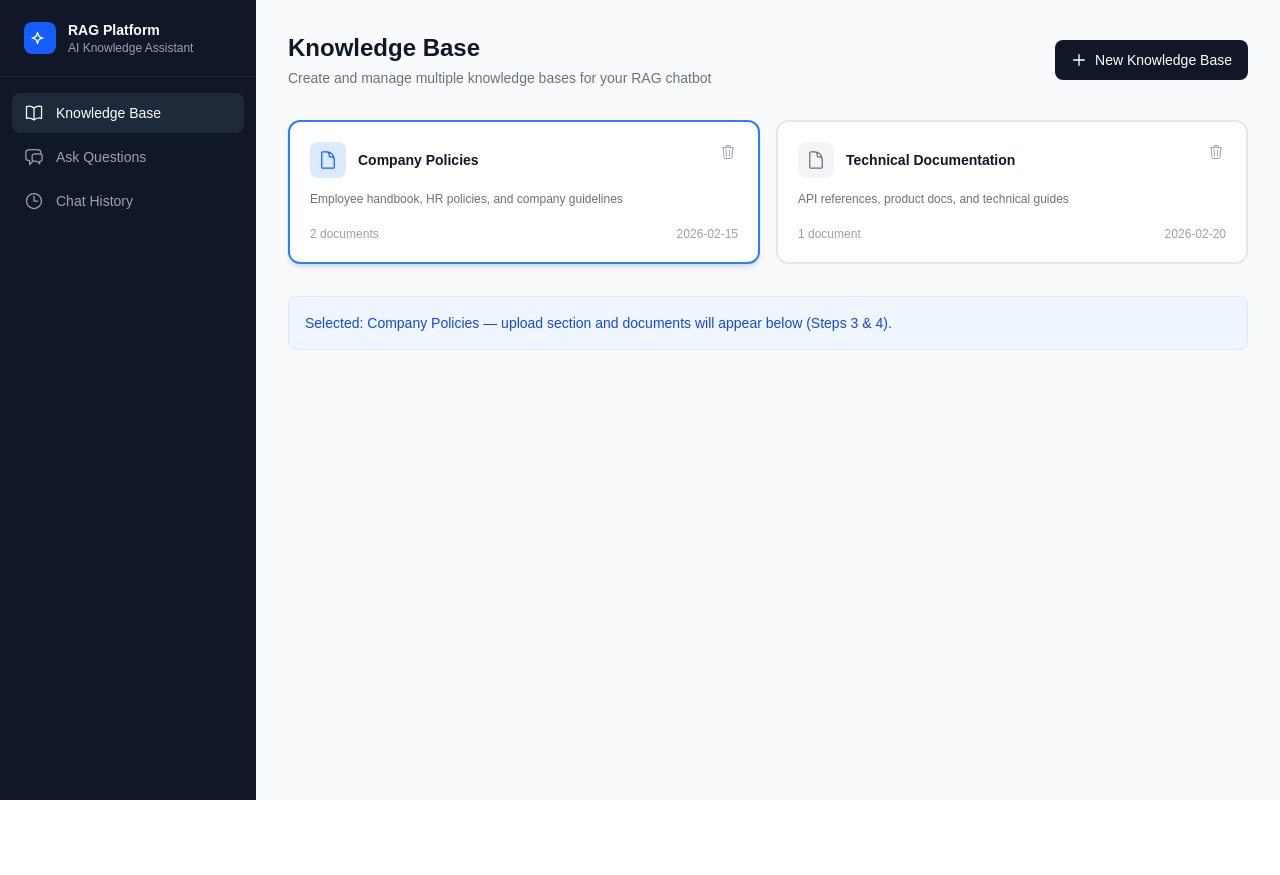
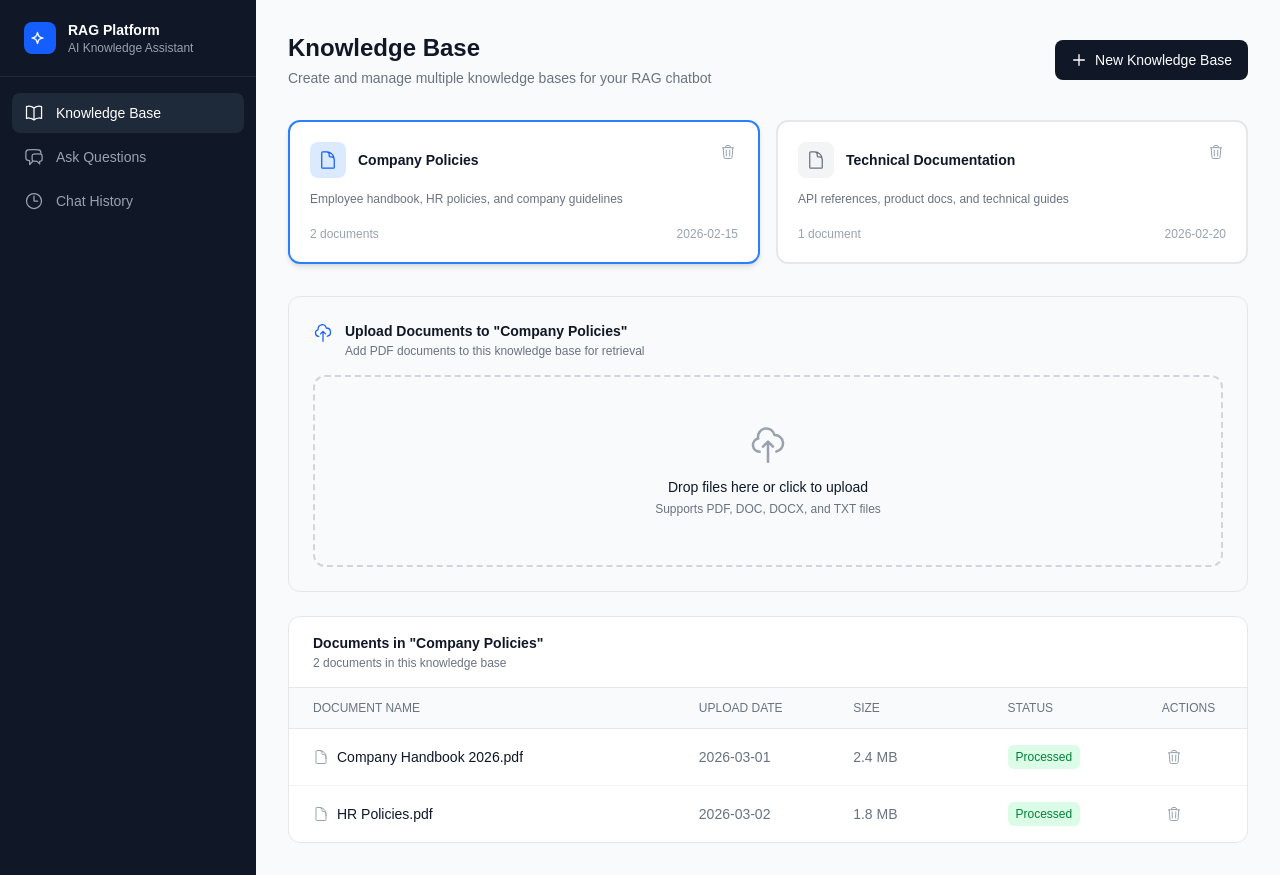
Before and after one commit to deepak35an/rag_kms, a Next.js app in the folder frontend/: page /dashboard/knowledge-base in a window 1280 px wide. Before the commit the page ends 800 px from the top, so only its background shows below. Built offline with nearby package versions, Linux system fonts and the light colour scheme.

Commit message:
doc upload and drag and drop feature. file input type, document table

```diff
--- a/frontend/app/dashboard/knowledge-base/page.tsx
+++ b/frontend/app/dashboard/knowledge-base/page.tsx
@@ -1,6 +1,6 @@
 "use client";
 
-import { useState, useEffect } from "react";
+import { useState, useEffect, useRef } from "react";
 
 interface KnowledgeBase {
   id: string;
@@ -10,7 +10,17 @@ interface KnowledgeBase {
   updatedAt: string;
 }
 
+interface Document {
+  id: string;
+  name: string;
+  uploadDate: string;
+  size: string;
+  status: "processed" | "processing" | "failed";
+  kbId: string;
+}
+
 const STORAGE_KEY = "rag_knowledge_bases";
+const DOCS_STORAGE_KEY = "rag_documents";
 
 const DEFAULT_KBS: KnowledgeBase[] = [
   {
@@ -29,16 +39,48 @@ const DEFAULT_KBS: KnowledgeBase[] = [
   },
 ];
 
+const DEFAULT_DOCS: Document[] = [
+  {
+    id: "doc-1",
+    name: "Company Handbook 2026.pdf",
+    uploadDate: "2026-03-01",
+    size: "2.4 MB",
+    status: "processed",
+    kbId: "kb-1",
+  },
+  {
+    id: "doc-2",
+    name: "HR Policies.pdf",
+    uploadDate: "2026-03-02",
+    size: "1.8 MB",
+    status: "processed",
+    kbId: "kb-1",
+  },
+  {
+    id: "doc-3",
+    name: "API Documentation.pdf",
+    uploadDate: "2026-02-20",
+    size: "3.2 MB",
+    status: "processed",
+    kbId: "kb-2",
+  },
+];
+
 export default function KnowledgeBasePage() {
   const [knowledgeBases, setKnowledgeBases] = useState<KnowledgeBase[]>([]);
+  const [documents, setDocuments] = useState<Document[]>([]);
   const [selectedId, setSelectedId] = useState<string | null>(null);
   const [showCreateModal, setShowCreateModal] = useState(false);
   const [newKBName, setNewKBName] = useState("");
   const [newKBDesc, setNewKBDesc] = useState("");
+  const [isDragging, setIsDragging] = useState(false);
+  const fileInputRef = useRef<HTMLInputElement>(null);
 
   // Load from localStorage on mount
   useEffect(() => {
     const stored = localStorage.getItem(STORAGE_KEY);
+    const storedDocs = localStorage.getItem(DOCS_STORAGE_KEY);
+
     if (stored) {
       const parsed: KnowledgeBase[] = JSON.parse(stored);
       setKnowledgeBases(parsed);
@@ -47,6 +89,13 @@ export default function KnowledgeBasePage() {
       localStorage.setItem(STORAGE_KEY, JSON.stringify(DEFAULT_KBS));
       setKnowledgeBases(DEFAULT_KBS);
       setSelectedId(DEFAULT_KBS[0].id);
+    }
+
+    if (storedDocs) {
+      setDocuments(JSON.parse(storedDocs));
+    } else {
+      localStorage.setItem(DOCS_STORAGE_KEY, JSON.stringify(DEFAULT_DOCS));
+      setDocuments(DEFAULT_DOCS);
     }
   }, []);
 
@@ -79,7 +128,65 @@ export default function KnowledgeBasePage() {
     setNewKBDesc("");
   };
 
+  const handleFileUpload = (files: FileList | null) => {
+    if (!files || !selectedId) return;
+
+    const newDocs: Document[] = Array.from(files).map((file) => ({
+      id: `doc-${Date.now()}-${Math.random()}`,
+      name: file.name,
+      uploadDate: new Date().toISOString().split("T")[0],
+      size: `${(file.size / 1024 / 1024).toFixed(1)} MB`,
+      status: "processed" as const,
+      kbId: selectedId,
+    }));
+
+    const updatedDocs = [...documents, ...newDocs];
+    setDocuments(updatedDocs);
+    localStorage.setItem(DOCS_STORAGE_KEY, JSON.stringify(updatedDocs));
+
+    // Update doc count in KB
+    const updatedKBs = knowledgeBases.map((kb) =>
+      kb.id === selectedId
+        ? { ...kb, docCount: kb.docCount + newDocs.length, updatedAt: new Date().toISOString().split("T")[0] }
+        : kb
+    );
+    setKnowledgeBases(updatedKBs);
+    localStorage.setItem(STORAGE_KEY, JSON.stringify(updatedKBs));
+  };
+
+  const handleDeleteDoc = (docId: string) => {
+    const doc = documents.find((d) => d.id === docId);
+    if (!doc) return;
+
+    const updatedDocs = documents.filter((d) => d.id !== docId);
+    setDocuments(updatedDocs);
+    localStorage.setItem(DOCS_STORAGE_KEY, JSON.stringify(updatedDocs));
+
+    // Update doc count in KB
+    const updatedKBs = knowledgeBases.map((kb) =>
+      kb.id === doc.kbId ? { ...kb, docCount: Math.max(0, kb.docCount - 1) } : kb
+    );
+    setKnowledgeBases(updatedKBs);
+    localStorage.setItem(STORAGE_KEY, JSON.stringify(updatedKBs));
+  };
+
+  const handleDragOver = (e: React.DragEvent) => {
+    e.preventDefault();
+    setIsDragging(true);
+  };
+
+  const handleDragLeave = () => {
+    setIsDragging(false);
+  };
+
+  const handleDrop = (e: React.DragEvent) => {
+    e.preventDefault();
+    setIsDragging(false);
+    handleFileUpload(e.dataTransfer.files);
+  };
+
   const selectedKB = knowledgeBases.find((kb) => kb.id === selectedId);
+  const selectedDocs = documents.filter((doc) => doc.kbId === selectedId);
 
   return (
     <div className="max-w-5xl">
@@ -157,8 +264,119 @@ export default function KnowledgeBasePage() {
 
       {/* Selected KB info */}
       {selectedKB && (
-        <div className="mt-2 p-4 bg-blue-50 border border-blue-100 rounded-lg text-sm text-blue-700">
-          <span className="font-medium">Selected:</span> {selectedKB.name} — upload section and documents will appear below (Steps 3 &amp; 4).
+        <div className="mt-8 space-y-6">
+          {/* Upload Section */}
+          <div className="bg-gray-50 rounded-xl p-6 border border-gray-200">
+            <div className="flex items-start gap-3 mb-4">
+              <svg className="w-5 h-5 text-blue-600 mt-0.5" fill="none" stroke="currentColor" viewBox="0 0 24 24">
+                <path strokeLinecap="round" strokeLinejoin="round" strokeWidth={1.5} d="M7 16a4 4 0 01-.88-7.903A5 5 0 1115.9 6L16 6a5 5 0 011 9.9M15 13l-3-3m0 0l-3 3m3-3v12" />
+              </svg>
+              <div>
+                <h3 className="font-semibold text-gray-900 text-sm">
+                  Upload Documents to &quot;{selectedKB.name}&quot;
+                </h3>
+                <p className="text-xs text-gray-500 mt-0.5">
+                  Add PDF documents to this knowledge base for retrieval
+                </p>
+              </div>
+            </div>
+
+            {/* Drag and Drop Area */}
+            <div
+              onDragOver={handleDragOver}
+              onDragLeave={handleDragLeave}
+              onDrop={handleDrop}
+              onClick={() => fileInputRef.current?.click()}
+              className={`border-2 border-dashed rounded-xl p-12 text-center cursor-pointer transition-all ${
+                isDragging
+                  ? "border-blue-500 bg-blue-50"
+                  : "border-gray-300 hover:border-blue-400 hover:bg-gray-100"
+              }`}
+            >
+              <svg className="w-10 h-10 mx-auto mb-3 text-gray-400" fill="none" stroke="currentColor" viewBox="0 0 24 24">
+                <path strokeLinecap="round" strokeLinejoin="round" strokeWidth={1.5} d="M7 16a4 4 0 01-.88-7.903A5 5 0 1115.9 6L16 6a5 5 0 011 9.9M15 13l-3-3m0 0l-3 3m3-3v12" />
+              </svg>
+              <p className="text-sm font-medium text-gray-900 mb-1">
+                Drop files here or click to upload
+              </p>
+              <p className="text-xs text-gray-500">
+                Supports PDF, DOC, DOCX, and TXT files
+              </p>
+            </div>
+            <input
+              ref={fileInputRef}
+              type="file"
+              multiple
+              accept=".pdf,.doc,.docx,.txt"
+              onChange={(e) => handleFileUpload(e.target.files)}
+              className="hidden"
+            />
+          </div>
+
+          {/* Documents List */}
+          {selectedDocs.length > 0 && (
+            <div className="bg-white rounded-xl border border-gray-200 overflow-hidden">
+              <div className="px-6 py-4 border-b border-gray-200">
+                <h3 className="font-semibold text-gray-900 text-sm">
+                  Documents in &quot;{selectedKB.name}&quot;
+                </h3>
+                <p className="text-xs text-gray-500 mt-0.5">
+                  {selectedDocs.length} document{selectedDocs.length !== 1 ? "s" : ""} in this knowledge base
+                </p>
+              </div>
+
+              {/* Table Header */}
+              <div className="px-6 py-3 bg-gray-50 border-b border-gray-200">
+                <div className="grid grid-cols-12 gap-4 text-xs font-medium text-gray-500 uppercase">
+                  <div className="col-span-5">Document Name</div>
+                  <div className="col-span-2">Upload Date</div>
+                  <div className="col-span-2">Size</div>
+                  <div className="col-span-2">Status</div>
+                  <div className="col-span-1">Actions</div>
+                </div>
+              </div>
+
+              {/* Table Body */}
+              <div className="divide-y divide-gray-100">
+                {selectedDocs.map((doc) => (
+                  <div key={doc.id} className="px-6 py-4 hover:bg-gray-50 transition-colors">
+                    <div className="grid grid-cols-12 gap-4 items-center text-sm">
+                      <div className="col-span-5 flex items-center gap-2">
+                        <svg className="w-4 h-4 text-gray-400 shrink-0" fill="none" stroke="currentColor" viewBox="0 0 24 24">
+                          <path strokeLinecap="round" strokeLinejoin="round" strokeWidth={1.5} d="M19.5 14.25v-2.625a3.375 3.375 0 00-3.375-3.375h-1.5A1.125 1.125 0 0113.5 7.125v-1.5a3.375 3.375 0 00-3.375-3.375H8.25m2.25 0H5.625c-.621 0-1.125.504-1.125 1.125v17.25c0 .621.504 1.125 1.125 1.125h12.75c.621 0 1.125-.504 1.125-1.125V11.25a9 9 0 00-9-9z" />
+                        </svg>
+                        <span className="text-gray-900 truncate">{doc.name}</span>
+                      </div>
+                      <div className="col-span-2 text-gray-500">{doc.uploadDate}</div>
+                      <div className="col-span-2 text-gray-500">{doc.size}</div>
+                      <div className="col-span-2">
+                        <span className={`inline-flex items-center px-2 py-1 rounded-md text-xs font-medium ${
+                          doc.status === "processed"
+                            ? "bg-green-100 text-green-700"
+                            : doc.status === "processing"
+                            ? "bg-yellow-100 text-yellow-700"
+                            : "bg-red-100 text-red-700"
+                        }`}>
+                          {doc.status === "processed" ? "Processed" : doc.status === "processing" ? "Processing" : "Failed"}
+                        </span>
+                      </div>
+                      <div className="col-span-1 flex items-center gap-2">
+                        <button
+                          onClick={() => handleDeleteDoc(doc.id)}
+                          className="p-1 text-gray-400 hover:text-red-500 transition-colors"
+                          title="Delete document"
+                        >
+                          <svg className="w-4 h-4" fill="none" stroke="currentColor" viewBox="0 0 24 24">
+                            <path strokeLinecap="round" strokeLinejoin="round" strokeWidth={1.5} d="M14.74 9l-.346 9m-4.788 0L9.26 9m9.968-3.21c.342.052.682.107 1.022.166m-1.022-.165L18.16 19.673a2.25 2.25 0 01-2.244 2.077H8.084a2.25 2.25 0 01-2.244-2.077L4.772 5.79m14.456 0a48.108 48.108 0 00-3.478-.397m-12 .562c.34-.059.68-.114 1.022-.165m0 0a48.11 48.11 0 013.478-.397m7.5 0v-.916c0-1.18-.91-2.164-2.09-2.201a51.964 51.964 0 00-3.32 0c-1.18.037-2.09 1.022-2.09 2.201v.916m7.5 0a48.667 48.667 0 00-7.5 0" />
+                          </svg>
+                        </button>
+                      </div>
+                    </div>
+                  </div>
+                ))}
+              </div>
+            </div>
+          )}
         </div>
       )}
 
```
